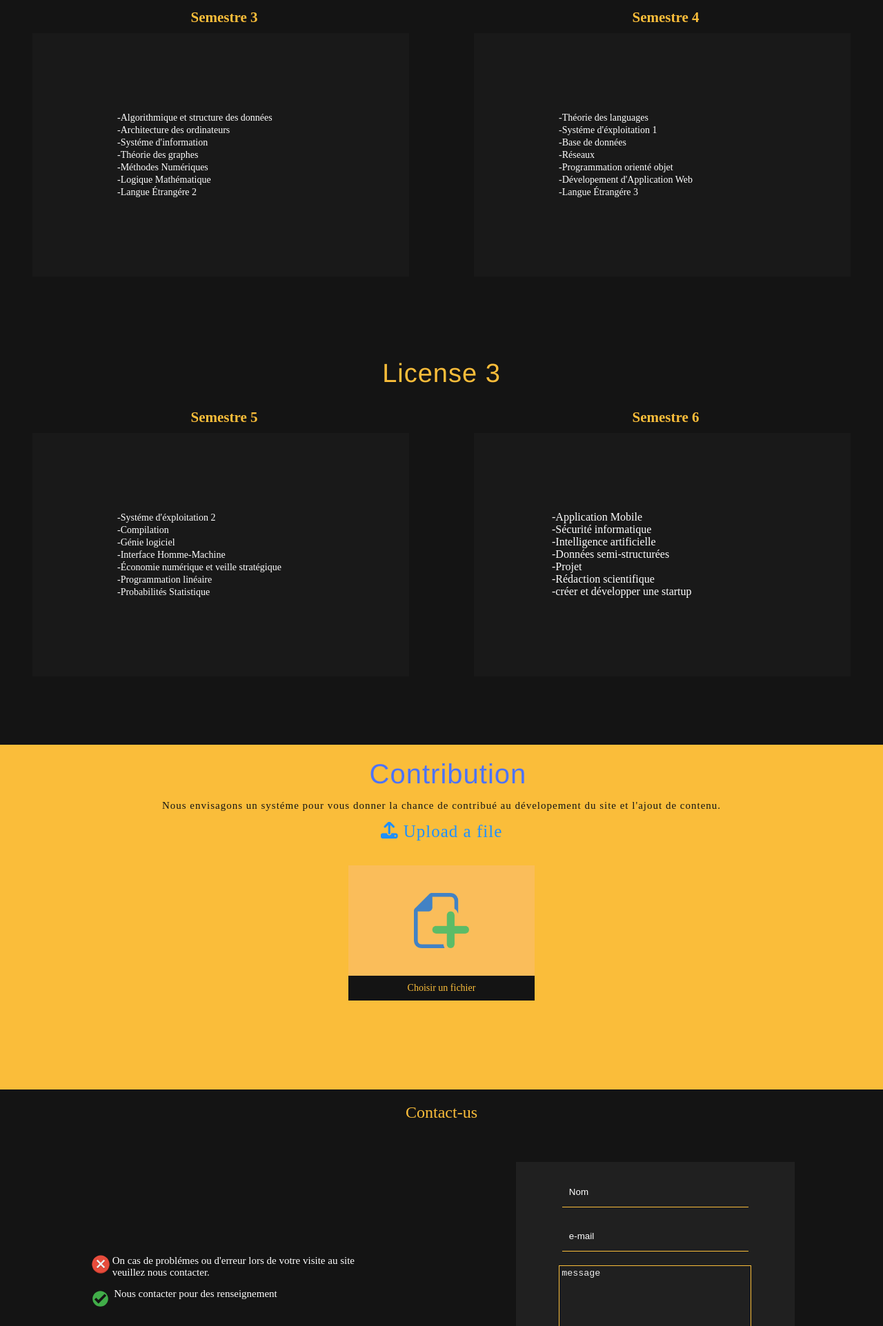
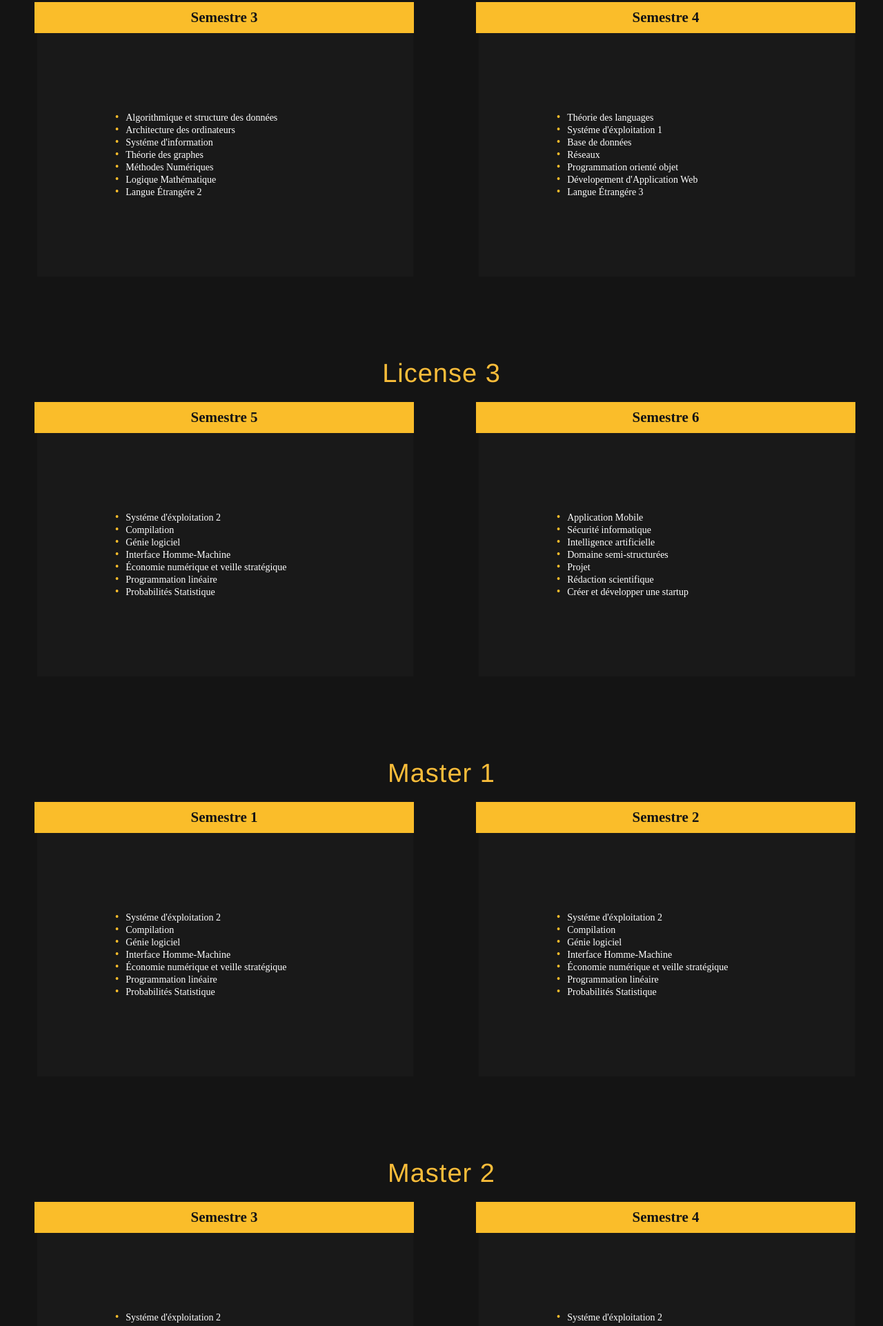
Before and after one commit to Blackya-de/Tamusni, a plain HTML site: page index.html in a window 1280 px wide. Shown: the part 1960-3883 px from the top of the page at 69% size. Drawn offline with Linux system fonts and the light colour scheme.

Commit message:
color changed

```diff
--- a/css/style.css
+++ b/css/style.css
@@ -31,6 +31,12 @@ a{
 }
 .nav-bar-menu{
   text-align: center;
+}
+.nav-bar-menu a:active,
+.nav-bar-menu a:hover{
+  color: #fabd2a;
+  font-size: bold;
+  border-bottom: 1px solid #fabd2a;
 }
 #text-2{
   font-size: 25px;
@@ -143,16 +149,32 @@ a{
   transform: translateX(-400%);
   transition: transform 0.8s ease;
 }
+.semestre-x h2{
+  color: #141414;
+  text-align: center;
+  padding: 10px;
+  background-color: #fabd2a;
+  width: 530px;
+  text-align: center;
+}
+.semestre_x a:active,
+.semestre-x a:active{
+  font-weight: bold;
+  color: #fabd2a;
+}
+#cross{
+  font-size: 40px;
+  color: red;
+}
+#checkmark{
+  font-size: 20px;
+  color: green;
+}
 .semestre-r.show{
   transform: translateX(0);
 }
 .semestre-l.show{
   transform: translateX(0);
-}
-.semestre-x h2{
-  color: #fabd3a;
-  text-align: center;
-  padding: 10px;
 }
 .semestre-x ul{
   padding:3cm;
@@ -165,7 +187,24 @@ a{
   color: #fff;
   display: list-item;
 }
+span{
+  color: #fabd2a;
+  font-size: 16px;
+}
 /*----------------------------------------------------*/
+.master{
+  background-color: #141414;
+  height: 580px;
+}
+.master h1{
+  font-family: Helvetica;
+  color: #FABD3A;
+  text-align: center;
+  padding: 20px;
+  font-weight: lighter;
+  font-size: 38px;
+  letter-spacing: 1px;
+}
 .contribution{
   background-color: #fabd3a;
   height: 500px;
--- /dev/null
+++ b/css/style2.css
@@ -0,0 +1,49 @@
+*{
+  margin: 0;
+  padding: 0;
+}
+body{
+  background-color: #141414;
+}
+.master{
+  width: 700px;
+  height: 450px;
+  padding: 10px;
+  margin: 100px auto;
+  display: flex;
+  flex-direction: column;
+}
+.semestre-x{
+  height: 48px;
+  background-color: #222222;
+  flex-grow: 1;
+  transition: flex-grow 0.4s ease-out;
+  overflow: hidden;
+}
+.active{
+  flex-grow: 1000;
+}
+
+.semestre-x *{
+  pointer-events: none;
+}
+h1{
+  text-align: center;
+  color: #fabd2a;
+  padding: 8px;
+}
+
+.bloc-haut{
+  background-color: #fabd2a;
+  width: 100%;
+  text-align: center;
+  padding: 8px;
+}
+.contenu{
+  padding: 8px;
+  color: #fabd2a;
+}
+.contenu a{
+  text-decoration: none;
+  color: #eee;
+}
--- a/index.html
+++ b/index.html
@@ -11,7 +11,7 @@
   <body>
     <header>
       <div class="nav-bar">
-        <div class="logo">
+        <div id ="logo">
           <h2>ⵜⴰⵎⵓⵙⵏⵉ</h2>
         </div>
         <div class="hamburger">
@@ -57,25 +57,25 @@
         <div class="semestre-x semestre-l">
           <a href="#"><h2>Semestre 1</h2></a>
           <ul>
-            <li><a href="#">-Analyse 1</a></li>
-            <li><a href="#">-Algébre 1</a></li>
-            <li><a href="#">-Algorithmique et structure des données 1</a></li>
-            <li><a href="#">-Structure Machine 1</a></li>
-            <li><a href="#">-ECS</a></li>
-            <li><a href="#">-Langue Étrangére 1</a></li>
-            <li><a href="#">-Francais</a></li>
+            <li><span>&bull;</span><a href="#">Analyse 1</a></li>
+            <li><span>&bull;</span><a href="#">Algébre 1</a></li>
+            <li><span>&bull;</span><a href="#">Algorithmique et structure des données 1</a></li>
+            <li><span>&bull;</span><a href="#">Structure Machine 1</a></li>
+            <li><span>&bull;</span><a href="#">ECS</a></li>
+            <li><span>&bull;</span><a href="#">Langue Étrangére 1</a></li>
+            <li><span>&bull;</span><a href="#">Francais</a></li>
           </ul>
         </div>
         <div class="semestre-x semestre-r">
           <a href="#"><h2>Semestre 2</h2></a>
           <ul>
-            <li><a href="#">-Analyse 2</a></li>
-            <li><a href="#">-Algébre 2</a></li>
-            <li><a href="#">-Algorithmique et structure des données 2</a></li>
-            <li><a href="#">-Structure Machine 2</a></li>
-            <li><a href="#">-Probabilité et Statistique</a></li>
-            <li><a href="#">-Outils de programmation Mathématique</a></li>
-            <li><a href="#">-TIC</a></li>
+            <li><span>&bull;</span><a href="#">Analyse 2</a></li>
+            <li><span>&bull;</span><a href="#">Algébre 2</a></li>
+            <li><span>&bull;</span><a href="#">Algorithmique et structure des données 2</a></li>
+            <li><span>&bull;</span><a href="#">Structure Machine 2</a></li>
+            <li><span>&bull;</span><a href="#">Probabilité et Statistique</a></li>
+            <li><span>&bull;</span><a href="#">Outils de programmation Mathématique</a></li>
+            <li><span>&bull;</span><a href="#">TIC</a></li>
           </ul>
         </div>
       </div>
@@ -86,25 +86,25 @@
         <div class="semestre-x semestre-l">
           <a href="#"><h2>Semestre 3</h2></a>
           <ul>
-            <li><a href="#">-Algorithmique et structure des données</a></li>
-            <li><a href="#">-Architecture des ordinateurs</a></li>
-            <li><a href="#">-Systéme d'information</a></li>
-            <li><a href="#">-Théorie des graphes</a></li>
-            <li><a href="#">-Méthodes Numériques</a></li>
-            <li><a href="#">-Logique Mathématique</a></li>
-            <li><a href="#">-Langue Étrangére 2</a></li>
+            <li><span>&bull;</span><a href="#">Algorithmique et structure des données</a></li>
+            <li><span>&bull;</span><a href="#">Architecture des ordinateurs</a></li>
+            <li><span>&bull;</span><a href="#">Systéme d'information</a></li>
+            <li><span>&bull;</span><a href="#">Théorie des graphes</a></li>
+            <li><span>&bull;</span><a href="#">Méthodes Numériques</a></li>
+            <li><span>&bull;</span><a href="#">Logique Mathématique</a></li>
+            <li><span>&bull;</span><a href="#">Langue Étrangére 2</a></li>
           </ul>
         </div>
         <div class="semestre-x semestre-r">
           <a href="#"><h2>Semestre 4 </h2></a>
           <ul>
-            <li><a href="#">-Théorie des languages</a></li>
-            <li><a href="#">-Systéme d'éxploitation 1</a></li>
-            <li><a href="#">-Base de données</a></li>
-            <li><a href="#">-Réseaux</a></li>
-            <li><a href="#">-Programmation orienté objet</a></li>
-            <li><a href="#">-Dévelopement d'Application Web</a></li>
-            <li><a href="#">-Langue Étrangére 3</a></li>
+            <li><span>&bull;</span><a href="#">Théorie des languages</a></li>
+            <li><span>&bull;</span><a href="#">Systéme d'éxploitation 1</a></li>
+            <li><span>&bull;</span><a href="#">Base de données</a></li>
+            <li><span>&bull;</span><a href="#">Réseaux</a></li>
+            <li><span>&bull;</span><a href="#">Programmation orienté objet</a></li>
+            <li><span>&bull;</span><a href="#">Dévelopement d'Application Web</a></li>
+            <li><span>&bull;</span><a href="#">Langue Étrangére 3</a></li>
           </ul>
         </div>
       </div>
@@ -115,25 +115,83 @@
         <div class="semestre-x semestre-l">
           <a href="#"><h2>Semestre 5</h2></a>
           <ul>
-            <li><a href="#">-Systéme d'éxploitation 2</a></li>
-            <li><a href="#">-Compilation</a></li>
-            <li><a href="#">-Génie logiciel</a></li>
-            <li><a href="#">-Interface Homme-Machine</a></li>
-            <li><a href="#">-Économie numérique et veille stratégique</a></li>
-            <li><a href="#">-Programmation linéaire</a></li>
-            <li><a href="#">-Probabilités Statistique</a></li>
+            <li><span>&bull;</span><a href="#">Systéme d'éxploitation 2</a></li>
+            <li><span>&bull;</span><a href="#">Compilation</a></li>
+            <li><span>&bull;</span><a href="#">Génie logiciel</a></li>
+            <li><span>&bull;</span><a href="#">Interface Homme-Machine</a></li>
+            <li><span>&bull;</span><a href="#">Économie numérique et veille stratégique</a></li>
+            <li><span>&bull;</span><a href="#">Programmation linéaire</a></li>
+            <li><span>&bull;</span><a href="#">Probabilités Statistique</a></li>
           </ul>
         </div>
         <div class="semestre-x semestre-r">
           <a href="#"><h2>Semestre 6</h2></a>
           <ul>
-            <li>-Application Mobile</li>
-            <li>-Sécurité informatique</li>
-            <li>-Intelligence artificielle</li>
-            <li>-Données semi-structurées</li>
-            <li>-Projet</li>
-            <li>-Rédaction scientifique</li>
-            <li>-créer et développer une startup</li>
+            <li><span>&bull;</span><a href="#">Application Mobile</a></li>
+            <li><span>&bull;</span><a href="#">Sécurité informatique</a></li>
+            <li><span>&bull;</span><a href="#">Intelligence artificielle</a></li>
+            <li><span>&bull;</span><a href="#">Domaine semi-structurées</a></li>
+            <li><span>&bull;</span><a href="#">Projet</a></li>
+            <li><span>&bull;</span><a href="#">Rédaction scientifique</a></li>
+            <li><span>&bull;</span><a href="#">Créer et développer une startup</a></li>
+          </ul>
+        </div>
+      </div>
+    </section>
+    <section class="master">
+      <h1>Master 1</h1>
+      <div class="row-2">
+        <div class="semestre-x semestre-l">
+          <a href="#"><h2>Semestre 1</h2></a>
+          <ul>
+            <li><span>&bull;</span><a href="#">Systéme d'éxploitation 2</a></li>
+            <li><span>&bull;</span><a href="#">Compilation</a></li>
+            <li><span>&bull;</span><a href="#">Génie logiciel</a></li>
+            <li><span>&bull;</span><a href="#">Interface Homme-Machine</a></li>
+            <li><span>&bull;</span><a href="#">Économie numérique et veille stratégique</a></li>
+            <li><span>&bull;</span><a href="#">Programmation linéaire</a></li>
+            <li><span>&bull;</span><a href="#">Probabilités Statistique</a></li>
+          </ul>
+        </div>
+        <div class="semestre-x semestre-r">
+          <a href="#"><h2>Semestre 2</h2></a>
+          <ul>
+            <li><span>&bull;</span><a href="#">Systéme d'éxploitation 2</a></li>
+            <li><span>&bull;</span><a href="#">Compilation</a></li>
+            <li><span>&bull;</span><a href="#">Génie logiciel</a></li>
+            <li><span>&bull;</span><a href="#">Interface Homme-Machine</a></li>
+            <li><span>&bull;</span><a href="#">Économie numérique et veille stratégique</a></li>
+            <li><span>&bull;</span><a href="#">Programmation linéaire</a></li>
+            <li><span>&bull;</span><a href="#">Probabilités Statistique</a></li>
+          </ul>
+        </div>
+      </div>
+    </section>
+    <section class="master">
+      <h1>Master 2</h1>
+      <div class="row-2">
+        <div class="semestre-x semestre-l">
+          <a href="#"><h2>Semestre 3</h2></a>
+          <ul>
+            <li><span>&bull;</span><a href="#">Systéme d'éxploitation 2</a></li>
+            <li><span>&bull;</span><a href="#">Compilation</a></li>
+            <li><span>&bull;</span><a href="#">Génie logiciel</a></li>
+            <li><span>&bull;</span><a href="#">Interface Homme-Machine</a></li>
+            <li><span>&bull;</span><a href="#">Économie numérique et veille stratégique</a></li>
+            <li><span>&bull;</span><a href="#">Programmation linéaire</a></li>
+            <li><span>&bull;</span><a href="#">Probabilités Statistique</a></li>
+          </ul>
+        </div>
+        <div class="semestre-x semestre-r">
+          <a href="#"><h2>Semestre 4</h2></a>
+          <ul>
+            <li><span>&bull;</span><a href="#">Systéme d'éxploitation 2</a></li>
+            <li><span>&bull;</span><a href="#">Compilation</a></li>
+            <li><span>&bull;</span><a href="#">Génie logiciel</a></li>
+            <li><span>&bull;</span><a href="#">Interface Homme-Machine</a></li>
+            <li><span>&bull;</span><a href="#">Économie numérique et veille stratégique</a></li>
+            <li><span>&bull;</span><a href="#">Programmation linéaire</a></li>
+            <li><span>&bull;</span><a href="#">Probabilités Statistique</a></li>
           </ul>
         </div>
       </div>
@@ -158,11 +216,11 @@
       <div class="row-2">
         <div class="contact-us-info">
           <ul>
-            <li> <img src="img/error.svg" alt="" width="30px" height="30px"> </li>
+            <li> <span id="cross">&cross;</span> </li>
             <li><p>On cas de problémes ou d'erreur lors de votre visite au site veuillez nous contacter.</p></li>
           </ul>
           <ul>
-            <li> <img src="img/success.svg" alt="" width="35px" height="35px"> </li>
+            <li> <span id="checkmark">&checkmark;</span> </li>
             <li><p>Nous contacter pour des renseignement</p></li>
           </ul>
         </div>
@@ -191,11 +249,9 @@
         </ul>
       </div>
       <div class="Copyright">
-        <p>Copyright © 2021 Étudiants Mouloud Mammeri Tizi-ouzou. All right reserved</p>
+        <p>Copyright © 2021 Étudiants Mouloud Mammeri Tizi-ouzou. All right reserved.</p>
       </div>
     </footer>
-    <script src="js/script.js">
-
-    </script>
+    <script src="js/script.js"></script>
   </body>
 </html>
--- a/js/script.js
+++ b/js/script.js
@@ -1,5 +1,7 @@
 const textEl = document.getElementById('text')
+const logoTxt = document.getElementById('logo')
 const text = 'Tamusni'
+const logo = 'ⵜⴰⵎⵓⵙⵏⵉ'
 let idx = 1
 let speed = 300
 
@@ -12,7 +14,6 @@ function writeText() {
 
   setTimeout(writeText, speed)
 }
-
 
 const boxes = document.querySelectorAll('.semestre-r,.semestre-l')
 
```
Also changed, not shown: js/script2.js (added, +13 -0 lines), test.html (added, +48 -0 lines), css/style.min.css.
